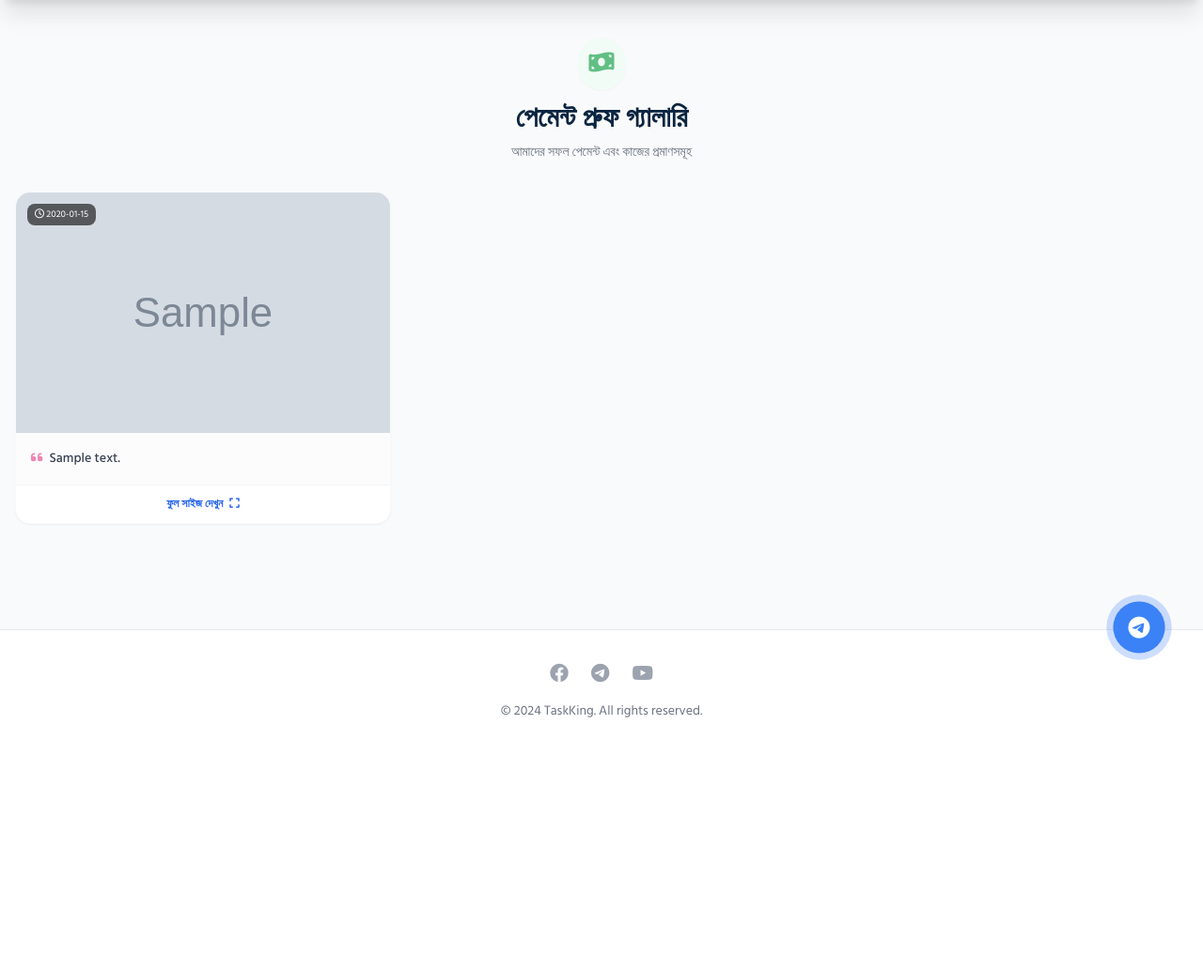
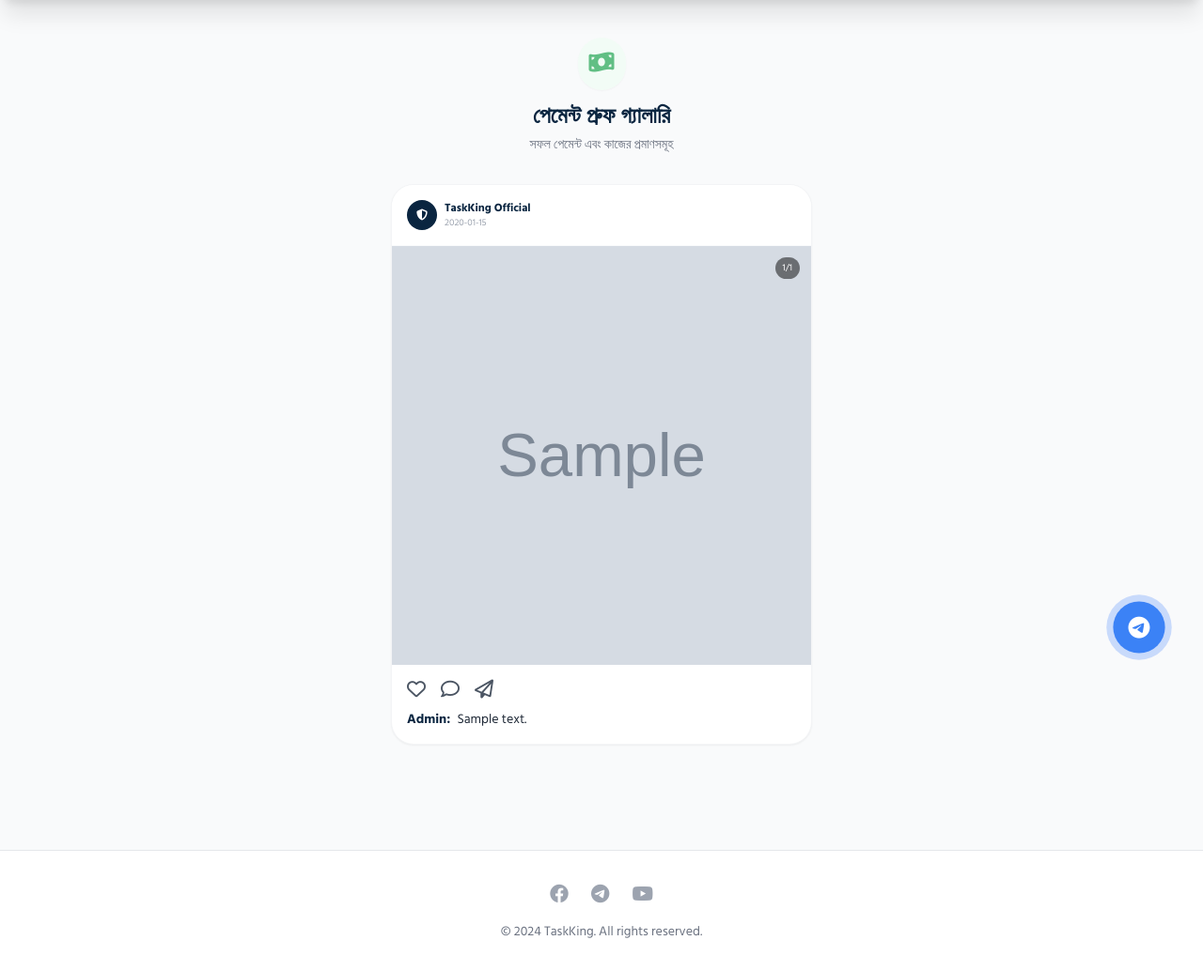
Before and after one commit to siaful2580mm-hub/test, a Flask app: template templates/proofs.html in a window 1280 px wide. Shown: the part 64-1098 px from the top of the page at 94% size. Before the commit the page ends 828 px from the top, so only its background shows below. Run offline with Flask 3, Linux system fonts and the light colour scheme; the template is opened without the code that fills it: most values are stand-ins (such as "Sample title", 1, 10 or a date in 2020); grey boxes marked "Sample" are stand-in pictures; data that the repository does not hold is empty; parts of the project's set-up code (start-up, migrations or seed data) failed here and were passed over; some libraries are stand-ins or nearby versions.

Commit message:
Update proofs.html

```diff
--- a/templates/proofs.html
+++ b/templates/proofs.html
@@ -7,119 +7,137 @@
     <div class="inline-block p-3 rounded-full bg-green-50 text-green-600 text-2xl mb-3 shadow-sm animate-pulse">
         <i class="fa-solid fa-money-bill-wave"></i>
     </div>
-    <h1 class="text-2xl md:text-3xl font-bold text-[#0A2540]">পেমেন্ট প্রুফ গ্যালারি</h1>
-    <p class="text-gray-500 mt-2 text-sm">আমাদের সফল পেমেন্ট এবং কাজের প্রমাণসমূহ</p>
+    <h1 class="text-2xl font-bold text-[#0A2540]">পেমেন্ট প্রুফ গ্যালারি</h1>
+    <p class="text-gray-500 mt-1 text-sm">সফল পেমেন্ট এবং কাজের প্রমাণসমূহ</p>
 </div>
 
-<!-- 1. ADMIN UPLOAD FORM (Multi-Select) -->
+<!-- 1. ADMIN UPLOAD FORM -->
 {% if user and user.role == 'admin' %}
-<div class="max-w-xl mx-auto bg-white p-6 rounded-3xl shadow-lg border border-blue-100 mb-10 relative overflow-hidden">
+<div class="max-w-xl mx-auto bg-white p-6 rounded-3xl shadow-lg border border-blue-100 mb-10 relative overflow-hidden group">
     <div class="absolute top-0 left-0 w-1.5 h-full bg-[#0057FF]"></div>
 
     <h3 class="font-bold text-[#0A2540] mb-4 flex items-center gap-2">
-        <i class="fa-solid fa-cloud-arrow-up text-[#0057FF]"></i> একসাথে ৩টি ছবি আপলোড করুন
+        <i class="fa-solid fa-layer-group text-[#0057FF]"></i> নতুন পোস্ট (Multi-Image)
     </h3>
 
     <form method="POST" action="/proofs" enctype="multipart/form-data" class="space-y-4">
 
-        <!-- Image Input (Multiple) -->
-        <div class="border-2 border-dashed border-gray-300 rounded-xl p-6 text-center hover:bg-gray-50 transition relative group">
-            <!-- 'multiple' attribute added here -->
+        <div class="border-2 border-dashed border-gray-300 rounded-xl p-6 text-center hover:bg-blue-50 hover:border-blue-300 transition relative">
             <input type="file" name="images" accept="image/*" multiple max="3" required
                    class="absolute inset-0 w-full h-full opacity-0 cursor-pointer z-10"
-                   onchange="previewFiles(this)">
+                   onchange="previewCount(this)">
 
-            <div id="previewArea" class="text-gray-400 group-hover:text-[#0057FF] transition">
-                <i class="fa-regular fa-images text-3xl mb-2"></i>
-                <p class="text-xs font-bold">ছবি সিলেক্ট করতে ট্যাপ করুন</p>
-                <p class="text-[10px] text-gray-400 mt-1">(সর্বোচ্চ ৩টি ছবি)</p>
+            <div class="text-gray-400">
+                <i class="fa-solid fa-images text-3xl mb-2 text-blue-300"></i>
+                <p class="text-xs font-bold text-gray-600">একসাথে ১-৩ টি ছবি সিলেক্ট করুন</p>
+                <p class="text-[10px] text-green-600 mt-2 font-bold hidden" id="fileCountMsg"></p>
             </div>
         </div>
 
-        <!-- Text Input -->
         <div>
-            <label class="block text-xs font-bold text-gray-700 mb-1">বিবরণ (সবার জন্য একই হবে)</label>
-            <input type="text" name="description" placeholder="যেমন: আজকের পেমেন্ট দেওয়া হলো..."
-                   class="w-full p-3 border rounded-xl focus:outline-[#E2136E] text-sm">
+            <input type="text" name="description" placeholder="ক্যাপশন লিখুন..."
+                   class="w-full p-3 border rounded-xl focus:outline-blue-500 text-sm bg-gray-50">
         </div>
 
-        <button type="submit" class="w-full bg-[#0A2540] text-white py-3 rounded-xl font-bold hover:bg-opacity-90 transition shadow-lg flex items-center justify-center gap-2">
-            <span>আপলোড করুন</span>
-            <i class="fa-solid fa-paper-plane"></i>
+        <button type="submit" class="w-full bg-[#0A2540] text-white py-3 rounded-xl font-bold hover:bg-opacity-90 transition shadow-lg">
+            পোস্ট করুন
         </button>
     </form>
 </div>
 
 <script>
-    function previewFiles(input) {
-        const previewArea = document.getElementById('previewArea');
+    function previewCount(input) {
+        const msg = document.getElementById('fileCountMsg');
         if (input.files && input.files.length > 0) {
-            let fileCount = input.files.length;
-            if(fileCount > 3) fileCount = 3; // Max 3 logic text
-
-            let fileNames = "";
-            for (let i = 0; i < fileCount; i++) {
-                fileNames += `<div class="text-xs truncate"><i class="fa-solid fa-check"></i> ${input.files[i].name}</div>`;
-            }
-
-            previewArea.innerHTML = `
-                <div class="text-green-600 font-bold space-y-1 text-left bg-green-50 p-2 rounded-lg">
-                    ${fileNames}
-                    <div class="text-[10px] text-gray-500 mt-1 border-t border-green-200 pt-1 text-center">
-                        ${input.files.length} টি ছবি সিলেক্ট করা হয়েছে
-                    </div>
-                </div>
-            `;
+            msg.innerText = `✅ ${input.files.length} টি ছবি সিলেক্ট করা হয়েছে`;
+            msg.classList.remove('hidden');
         }
     }
 </script>
 {% endif %}
 
-<!-- 2. PROOFS GRID -->
-<div class="grid grid-cols-1 md:grid-cols-2 lg:grid-cols-3 gap-6">
+<!-- 2. PROOFS FEED (Instagram Style) -->
+<div class="max-w-md mx-auto space-y-8">
     {% for proof in proofs %}
-    <div class="bg-white rounded-2xl shadow-sm border border-gray-50 overflow-hidden group hover:shadow-md transition duration-300">
+    <div class="bg-white rounded-3xl shadow-sm border border-gray-100 overflow-hidden relative group">
 
-        <!-- Image -->
-        <div class="relative overflow-hidden h-64">
-            <img src="{{ proof.image_url }}" alt="Proof" class="w-full h-full object-cover transition transform group-hover:scale-105 duration-500">
-
-            <!-- Date Badge -->
-            <div class="absolute top-3 left-3 bg-black/60 backdrop-blur-sm text-white text-[10px] px-2 py-1 rounded-lg">
-                <i class="fa-regular fa-clock"></i> {{ proof.created_at[:10] }}
+        <!-- Header: Date & Delete -->
+        <div class="p-4 flex justify-between items-center bg-white border-b border-gray-50">
+            <div class="flex items-center gap-2">
+                <div class="h-8 w-8 bg-[#0A2540] rounded-full flex items-center justify-center text-white text-xs">
+                    <i class="fa-solid fa-shield-halved"></i>
+                </div>
+                <div>
+                    <p class="text-xs font-bold text-[#0A2540]">TaskKing Official</p>
+                    <p class="text-[10px] text-gray-400">{{ proof.created_at[:10] }}</p>
+                </div>
             </div>
 
-            <!-- Delete Button (Admin Only) -->
             {% if user and user.role == 'admin' %}
-            <a href="/proof/delete/{{ proof.id }}" onclick="return confirm('ডিলিট করবেন?')"
-               class="absolute top-3 right-3 bg-red-500 text-white h-8 w-8 rounded-full flex items-center justify-center hover:bg-red-600 shadow-lg z-20 cursor-pointer">
-                <i class="fa-solid fa-trash-can text-xs"></i>
+            <a href="/proof/delete/{{ proof.id }}" onclick="return confirm('পোস্টটি ডিলিট করবেন?')"
+               class="text-gray-300 hover:text-red-500 transition">
+                <i class="fa-solid fa-trash-can"></i>
             </a>
             {% endif %}
         </div>
 
-        <!-- Description -->
-        {% if proof.description %}
-        <div class="p-4 bg-gray-50/50">
-            <p class="text-sm text-gray-700 font-medium leading-relaxed">
-                <i class="fa-solid fa-quote-left text-[#E2136E] mr-1 opacity-50"></i>
+        <!-- CAROUSEL / SLIDER -->
+        <div class="relative w-full aspect-square bg-gray-100 overflow-hidden">
+            <div class="flex overflow-x-auto snap-x snap-mandatory w-full h-full scrollbar-hide" style="scroll-behavior: smooth;">
+                {% for img in proof.image_urls %}
+                <div class="snap-center flex-shrink-0 w-full h-full relative">
+                    <img src="{{ img }}" class="w-full h-full object-cover" alt="Proof Image">
+                    <!-- Image Counter Badge -->
+                    <div class="absolute top-3 right-3 bg-black/50 text-white text-[10px] px-2 py-1 rounded-full backdrop-blur-sm">
+                        {{ loop.index }}/{{ proof.image_urls|length }}
+                    </div>
+                </div>
+                {% endfor %}
+            </div>
+
+            <!-- Swipe Indicator (If more than 1 image) -->
+            {% if proof.image_urls|length > 1 %}
+            <div class="absolute bottom-3 right-3 bg-white/80 text-gray-800 text-[10px] font-bold px-2 py-1 rounded-lg shadow-sm animate-pulse">
+                Swipe <i class="fa-solid fa-arrow-right-long"></i>
+            </div>
+            {% endif %}
+        </div>
+
+        <!-- Content -->
+        <div class="p-4">
+            <!-- Action Icons (Fake) -->
+            <div class="flex gap-4 text-xl text-gray-600 mb-3">
+                <i class="fa-regular fa-heart hover:text-red-500 transition cursor-pointer"></i>
+                <i class="fa-regular fa-comment hover:text-blue-500 transition cursor-pointer"></i>
+                <i class="fa-regular fa-paper-plane hover:text-green-500 transition cursor-pointer"></i>
+            </div>
+
+            {% if proof.description %}
+            <p class="text-sm text-gray-800">
+                <span class="font-bold text-[#0A2540] mr-1">Admin:</span>
                 {{ proof.description }}
             </p>
+            {% endif %}
         </div>
-        {% endif %}
-
-        <!-- View Fullscreen -->
-        <a href="{{ proof.image_url }}" target="_blank" class="block bg-white text-center py-3 text-xs text-blue-600 font-bold hover:bg-blue-50 transition border-t border-gray-100">
-            ফুল সাইজ দেখুন <i class="fa-solid fa-expand ml-1"></i>
-        </a>
 
     </div>
     {% else %}
-    <div class="col-span-full text-center py-16 bg-white rounded-3xl border border-dashed border-gray-200">
-        <div class="text-4xl mb-3 text-gray-300"><i class="fa-regular fa-images"></i></div>
-        <p class="text-gray-500 text-sm">এখনো কোনো প্রুফ আপলোড করা হয়নি।</p>
+    <div class="text-center py-20 bg-white rounded-3xl border border-dashed border-gray-200">
+        <i class="fa-regular fa-images text-4xl text-gray-300 mb-2"></i>
+        <p class="text-gray-500 text-sm">এখনো কোনো প্রুফ নেই।</p>
     </div>
     {% endfor %}
 </div>
 
+<!-- Hide Scrollbar CSS -->
+<style>
+    .scrollbar-hide::-webkit-scrollbar {
+        display: none;
+    }
+    .scrollbar-hide {
+        -ms-overflow-style: none;
+        scrollbar-width: none;
+    }
+</style>
+
 {% endblock %}
```
